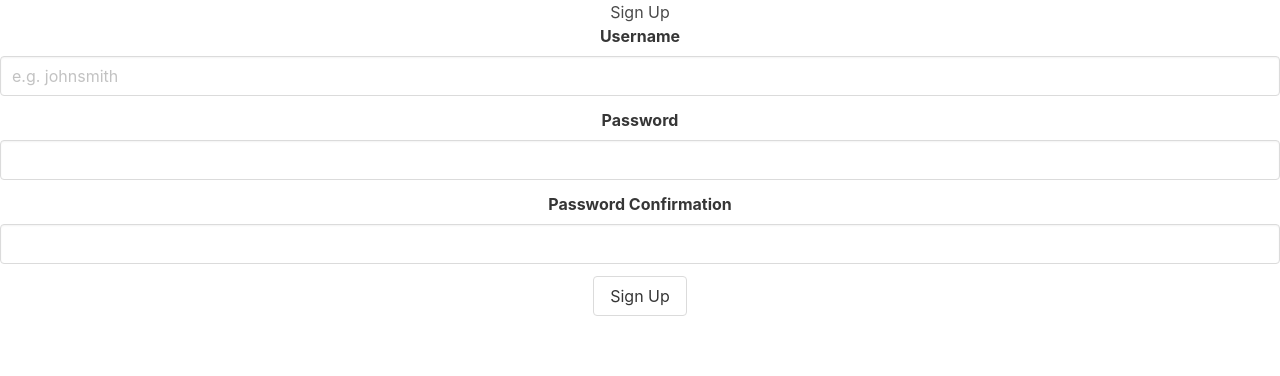
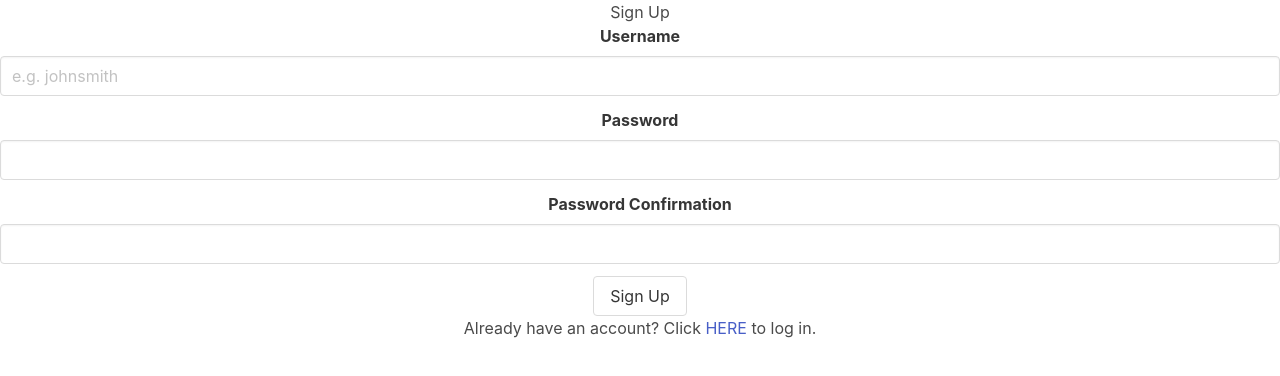
Before and after one commit to amandakso/odin-blog-cms, a React (Create React App) app: page /signup in a window 1280 px wide. Shown: the top 376 px of the page. Built offline with nearby package versions, Linux system fonts and the light colour scheme.

Commit message:
add link to redirect to login on sign up page

```diff
--- a/src/components/Signup.js
+++ b/src/components/Signup.js
@@ -1,5 +1,5 @@
 import React, { useState } from "react";
-import { useNavigate } from "react-router-dom";
+import { useNavigate, Link } from "react-router-dom";
 
 const Signup = () => {
   const [username, setUsername] = useState("");
@@ -104,6 +104,10 @@
           ))}
         </ul>
       ) : null}
+      <div>
+        Already have an account? Click <Link to={"/login"}>HERE</Link> to log
+        in.
+      </div>
     </div>
   );
 };
```
